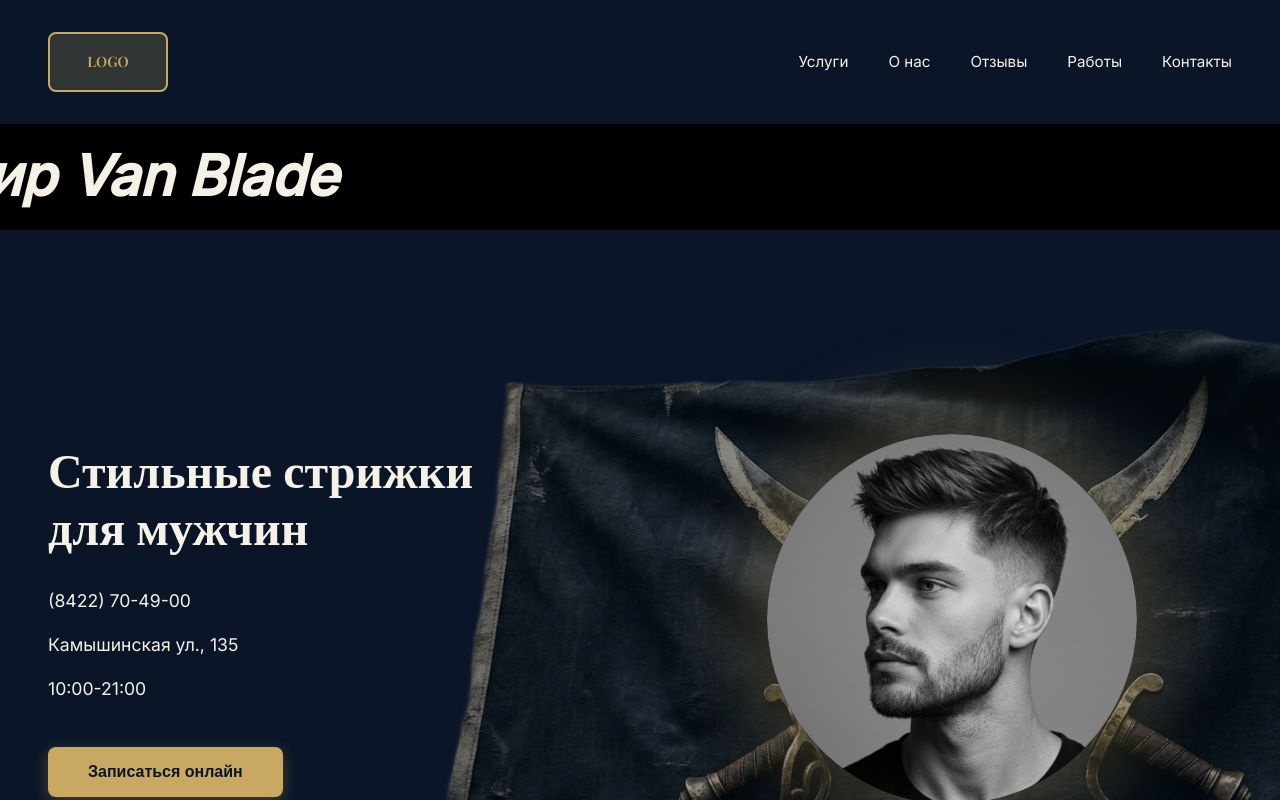
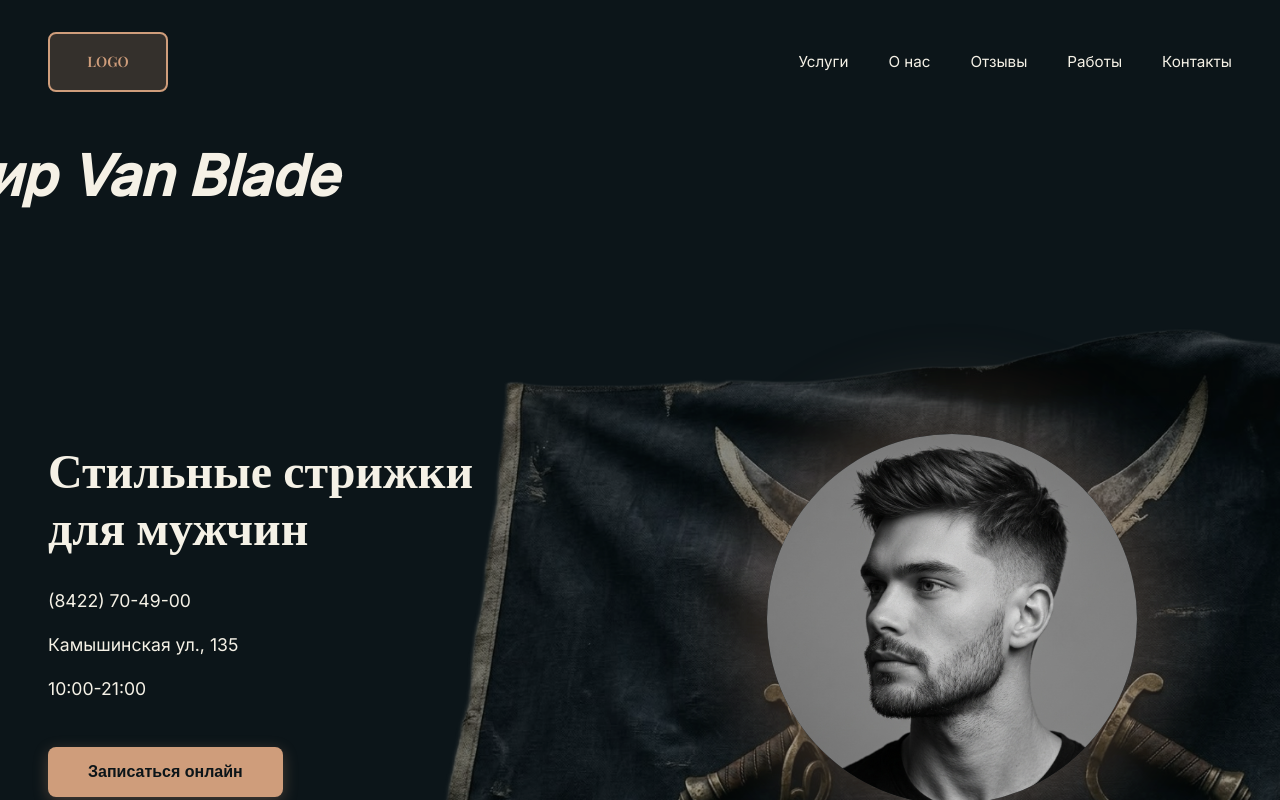
Before and after one commit to EgorChizhik/barbershop-van-blade, a React app in the folder frontend/: page / in a window 1280 px wide. Shown: the top 800 px of the page. Built offline with nearby package versions, Linux system fonts and the light colour scheme; no server answers; the HTML template or start-up script is replaced by a standard one.

Commit message:
style: update global color palette to premium barbershop theme- Replaced marine colors with warm vintage palette (Chinese Black, Antique Brass)- Added new SCSS variables: $color-bg-secondary, $color-border, $color-text-muted

```diff
--- a/frontend/src/components/header/Header.scss
+++ b/frontend/src/components/header/Header.scss
@@ -23,7 +23,7 @@
     .logo-placeholder {
       width: 120px;
       height: 60px;
-      background: rgba(201, 169, 97, 0.2);
+      background: rgba($color-accent, 0.2);
       border: 2px solid $color-accent;
       border-radius: 8px;
       display: flex;
@@ -51,7 +51,7 @@
   }
 }
 .marquee {
-  background: #000;
+  background: $color-bg;
   overflow: hidden;
   width: 100%;
   padding: 0.5rem 0;
@@ -73,7 +73,7 @@
   &__text {
     font-size: 3.5rem;
     font-style: italic;
-    color: #f5f1e6;
+    color: $color-text;
     font-weight: 600;
     padding: 0 3rem;
     white-space: nowrap;
--- a/frontend/src/components/hero/Hero.scss
+++ b/frontend/src/components/hero/Hero.scss
@@ -103,7 +103,7 @@
     border-radius: 50%;
     overflow: hidden;
     box-shadow: 0 0 80px 30px rgba($color-accent, 0.25);
-    background: #000;
+    background: $color-bg;
   }
 
   &__model-photo {
--- a/frontend/src/components/services-catalog/ServicesCatalog.scss
+++ b/frontend/src/components/services-catalog/ServicesCatalog.scss
@@ -47,7 +47,7 @@
       background: vars.$color-accent;
       color: vars.$color-bg;
       transform: translateY(-2px);
-      box-shadow: 0 4px 12px rgba(201, 169, 97, 0.3);
+      box-shadow: 0 4px 12px rgba(vars.$color-accent, 0.3);
     }
   }
 }
--- a/frontend/src/components/services/ServiceCard.scss
+++ b/frontend/src/components/services/ServiceCard.scss
@@ -2,7 +2,7 @@
 @use "sass:color";
 
 .service-card {
-  background: #0f1c30;
+  background: $color-bg-secondary;
   border: 1px solid $color-accent;
   border-radius: 12px;
   overflow: hidden;
@@ -37,7 +37,7 @@
     .service-card__placeholder {
       width: 100%;
       height: 100%;
-      background: #1a2b40;
+      background: $color-bg-secondary;
       display: flex;
       align-items: center;
       justify-content: center;
@@ -64,7 +64,7 @@
   &__subtitle {
     font-family: $font-body;
     font-size: 0.9rem;
-    color: color.adjust($color-text, $lightness: -20%);
+    color: $color-text-muted;
     margin: 0 0 16px;
     line-height: 1.4;
   }
@@ -75,7 +75,7 @@
     align-items: center;
     margin-top: auto;
     padding-top: 1rem;
-    border-top: 1px solid rgba(255, 255, 255, 0.1);
+    border-top: 1px solid $color-border;
 
     .service-card__price {
       font-size: 1.6rem;
--- a/frontend/src/pages/Services.scss
+++ b/frontend/src/pages/Services.scss
@@ -37,7 +37,7 @@
 }
 
 .skeleton-card {
-  background: rgba(255, 255, 255, 0.05);
+  background: $color-bg-secondary;
   border-radius: 12px;
   height: 450px;
   animation: pulse 2s cubic-bezier(0.4, 0, 0.6, 1) infinite;
--- a/frontend/src/styles/_variables.scss
+++ b/frontend/src/styles/_variables.scss
@@ -1,5 +1,9 @@
-$color-bg: #0a1628;
-$color-accent: #c9a961;
-$color-text: #f5f1e6;
+$color-bg: #0C1519;           // Chinese Black - основной фон
+$color-bg-secondary: #162127; // Dark Jungle Green - карточки, секции
+$color-border: #3A3534;       // Jet - границы, разделители
+$color-accent-secondary: #724B39; // Coffee - вторичный акцент
+$color-accent: #CF9D7B;       // Antique Brass - главный акцент
+$color-text: #f5f1e6;         // Cветлый текст для контраста
+$color-text-muted: #b8a99a;  // Приглушённый текст
 $font-heading: 'Playfair Display', serif;
 $font-body: 'Inter', sans-serif;
--- a/frontend/src/styles/global.scss
+++ b/frontend/src/styles/global.scss
@@ -40,7 +40,7 @@ body {
 }
 
 .service-card {
-  background: rgba(255,255,255,0.05);
+  background: $color-bg-secondary;
   border-radius: 12px;
   overflow: hidden;
   transition: transform 0.3s ease;
@@ -48,9 +48,9 @@ body {
   &__image { height: 180px; background: rgba(0,0,0,0.2); display: flex; align-items: center; justify-content: center; font-size: 3rem; }
   &__content { padding: 1.5rem; }
   &__title { color: $color-accent; margin-bottom: 0.5rem; font-family: $font-heading; }
-  &__description { color: color.adjust($color-text, $lightness: 10%); font-size: 0.95rem; margin-bottom: 1rem; }
+  &__description { color: $color-text-muted; font-size: 0.95rem; margin-bottom: 1rem; }
   &__meta { display: flex; justify-content: space-between; margin-bottom: 1rem; font-weight: 500; }
-  .duration { color: color.adjust($color-text, $lightness: 20%); }
+  .duration { color: $color-text-muted; }
   .price { color: $color-accent; }
 }
 
@@ -63,7 +63,7 @@ body {
   border-radius: 6px;
   font-weight: 600;
   transition: opacity 0.2s;
-  &:hover { opacity: 0.9; }
+  &:hover { opacity: 0.9; background: color.adjust($color-accent, $lightness: -10%); }
   &--primary { background: $color-accent; }
 }
 
```
Also changed, not shown: 1 other file (tests, documents, lock files or other folders).
